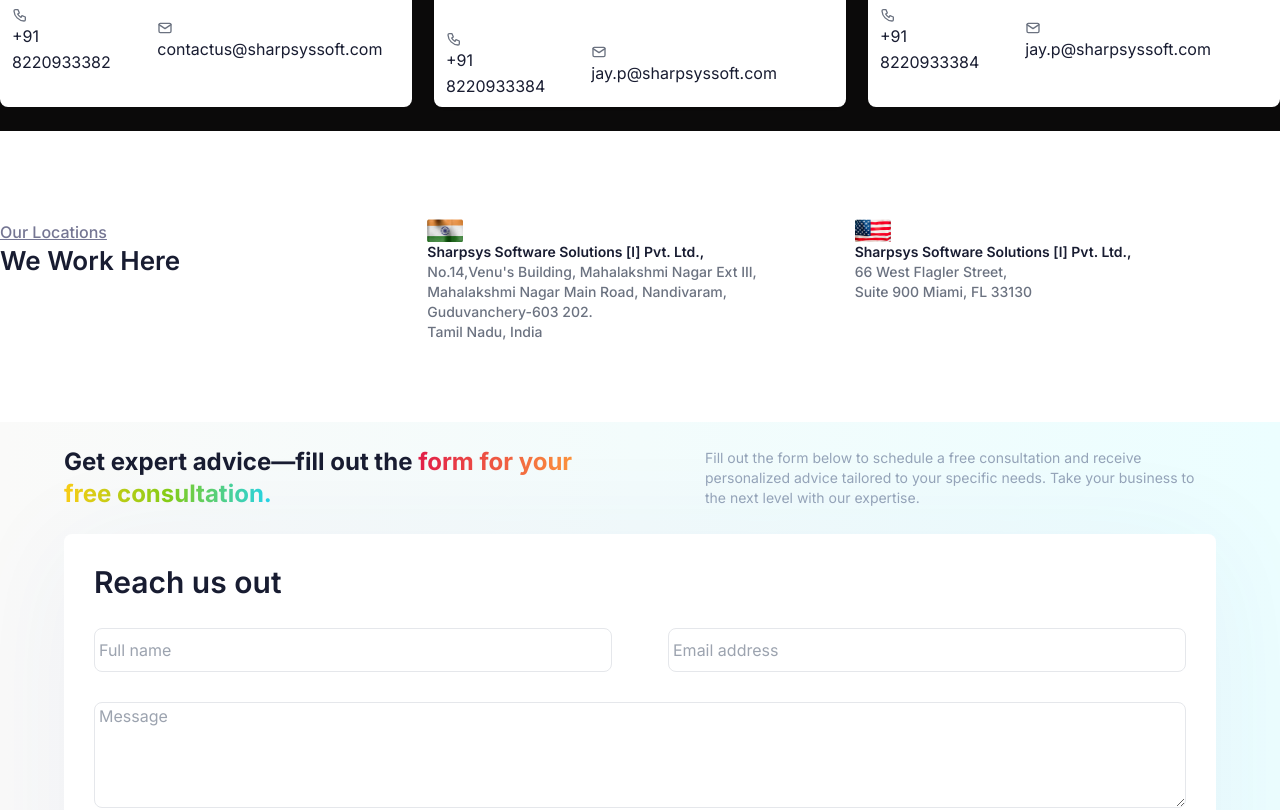
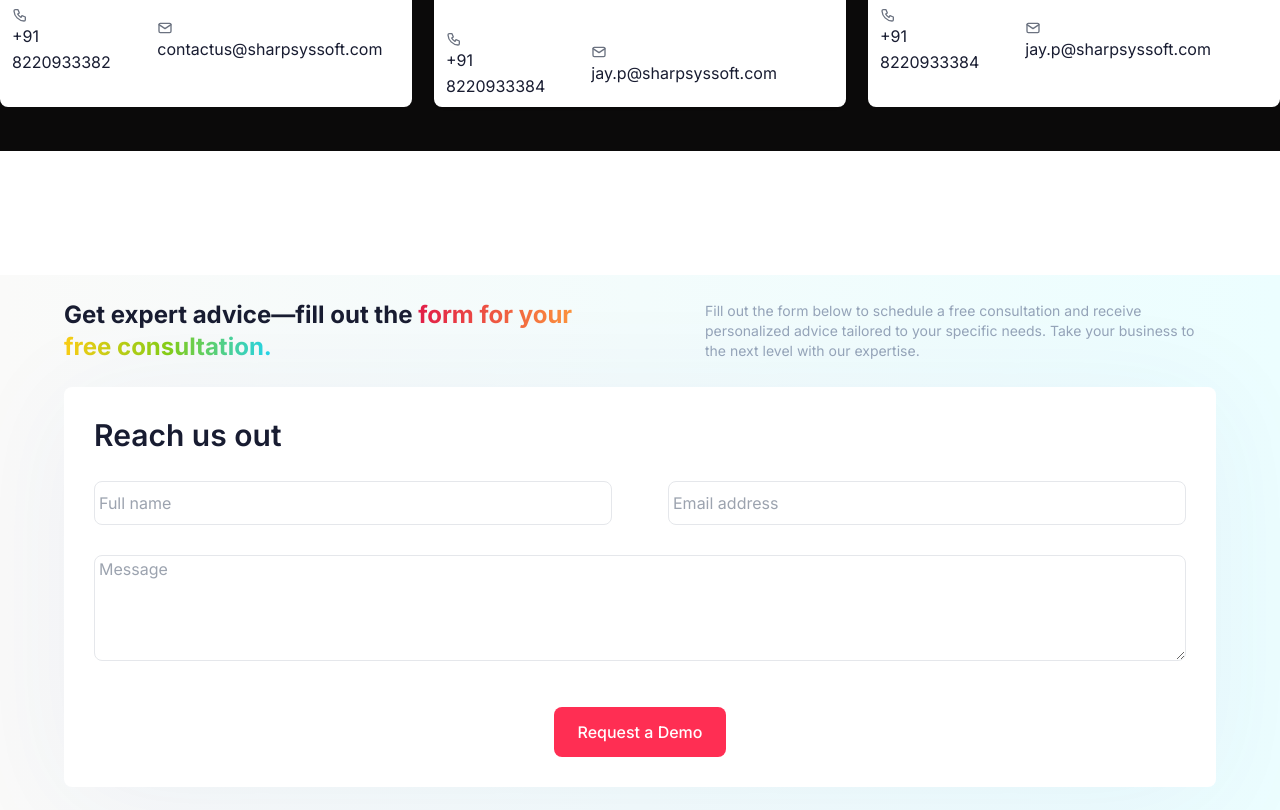
Before and after one commit to meiyazhakanram/sharpsys-ui, a Next.js app: page /contactus in a window 1280 px wide. Shown: the part 1660-2470 px from the top of the page. Built offline with nearby package versions, Linux system fonts and the light colour scheme.

Commit message:
Initial about us

```diff
--- /dev/null
+++ b/app/(site)/aboutus/page.tsx
@@ -0,0 +1,53 @@
+import Contact from "@/components/Contact";
+import FAQ from "@/components/FAQ";
+import { Metadata } from "next";
+import Image from "next/image";
+
+
+export const metadata: Metadata = {
+  title: "Sharpsys",
+  description: "Sharpsys - Elevate your Business Productivity"
+};
+
+export default function AboutUsPage() {
+  return (
+    <>
+
+      <div className="min-h-screen flex flex-col items-center bg-gray-100 py-16 px-4">
+        <section>
+          <div className="text-center max-w-2xl my-8">
+            <h1 className="text-3xl font-bold text-gray-800">Meet the only platform for your Dynamic Needs</h1>
+            <p className="text-gray-600 mt-4">
+              Make data-driven decisions to streamline daily operations, drive efficiencies, manage complexity, and grow.
+            </p>
+          </div>
+
+
+          {/* Image Section */}
+          <div className="w-full max-w-4xl overflow-hidden rounded-lg shadow-lg mb-8">
+          <img
+            src="/path/to/your-image.jpg"
+            alt="Team working"
+            className="w-full h-auto object-cover"
+          />
+        </div>
+
+          <div className="grid grid-cols-3 gap-4 max-w-4xl text-center">
+            <div className="bg-white p-6 rounded-lg shadow-md">
+              <h3 className="text-3xl font-bold text-gray-800">65%</h3>
+              <p className="text-gray-600 mt-2">Text to be added</p>
+            </div>
+            <div className="bg-white p-6 rounded-lg shadow-md">
+              <h3 className="text-3xl font-bold text-gray-800">24 Hrs</h3>
+              <p className="text-gray-600 mt-2">Text to be added.</p>
+            </div>
+            <div className="bg-white p-6 rounded-lg shadow-md">
+              <h3 className="text-3xl font-bold text-gray-800">100+</h3>
+              <p className="text-gray-600 mt-2">Text to be added.</p>
+            </div>
+          </div>
+        </section>
+      </div>
+    </>
+  );
+}
--- a/app/(site)/contactus/page.tsx
+++ b/app/(site)/contactus/page.tsx
@@ -148,35 +148,10 @@ export default function ContactUsPage() {
         </div>
       </section>
 
-      <section className="pb-1 pt-4 bg-white md:pb-2 md:pt-4 lg:pb-4 lg:pt-2">
-        <div className="mx-auto max-w-c-1390 px-4 md:px-8 xl:px-0">
-          <div className="mt-12.5 grid grid-cols-1 gap-0.5 md:grid-cols-2 lg:mt-15 lg:grid-cols-3 xl:mt-20 xl:gap-0.5">
-            <div className="animate_top z-40">
-              <span className="font-medium underline dark:text-white md:mt-5">
-                Our Locations
-              </span>
-              <h3 className="text-xl font-semibold text-black dark:text-white xl:text-itemtitle">We Work Here</h3>
-            </div>
-
-            <div className="animate_top">
-              <img alt="title" loading="lazy" width="36" height="36" src="/images/icon/indiaflag.png" />
-              <h3 className="text-sm font-semibold text-black">Sharpsys Software Solutions [l] Pvt. Ltd.,</h3>
-              <p className="text-sm font-medium text-black text-gray-500">No.14,Venu's Building,
-                Mahalakshmi Nagar Ext III,<br />
-                Mahalakshmi Nagar Main Road, Nandivaram,<br />
-                Guduvanchery-603 202.<br />Tamil Nadu, India</p>
-            </div>
-
-            <div className="animate_top z-40">
-              <img alt="title" loading="lazy" width="36" height="36" src="/images/icon/usaflag.png" />
-              <h3 className="text-sm font-semibold text-black">Sharpsys Software Solutions [l] Pvt. Ltd.,</h3>
-              <p className="text-sm font-medium text-black text-gray-500">66 West Flagler Street,<br /> Suite 900 Miami, FL 33130</p></div>
-          </div>
-        </div>
-      </section>
 
 
-      <section className="pb-5 pt-10 md:pb-10 md:pt-18 lg:pb-14 lg:pt-12">
+
+      <section className="pb-16 pt-24 md:pb-20 md:pt-28 lg:pb-24 lg:pt-32">
         <div className="container mx-auto">
           <Contact />
         </div>
--- a/components/Header/menuData.tsx
+++ b/components/Header/menuData.tsx
@@ -45,7 +45,7 @@ const menuData: Menu[] = [
         id: 4.1,
         title: "About Us",
         newTab: false,
-        path: "/error",
+        path: "/aboutus",
       },
       {
         id: 4.2,
--- a/components/Services/index.tsx
+++ b/components/Services/index.tsx
@@ -1,15 +1,23 @@
 "use client";
 import React from "react";
 import { useState } from 'react';
+import { useEffect } from "react";
 import { servicesDataMap } from "./serviceDataMap";
 
 
 const Services = () => {
-    const [activeTab, setActiveTab] = useState("Enterprise Solution");
+    const [activeTab, setActiveTab] = useState(Object.keys(servicesDataMap)[0]);
     const [selectedItem, setSelectedItem] = useState(null);
 
+    useEffect(() => {
+        const firstItem = servicesDataMap[activeTab]?.[0];
+        if (firstItem) {
+            setSelectedItem(firstItem);
+        }
+    }, [activeTab]);
+
     return (
-        <section className="bg-gradient-to-r from-stone-50 to-cyan-50">
+        <section>
             <div className="min-h-screen w-full bg-gray-50 flex flex-col items-center p-6">
                 <h3 className="mx-auto mb-4 text-xl text-gray-400  text-center">
                     Our Services
```
